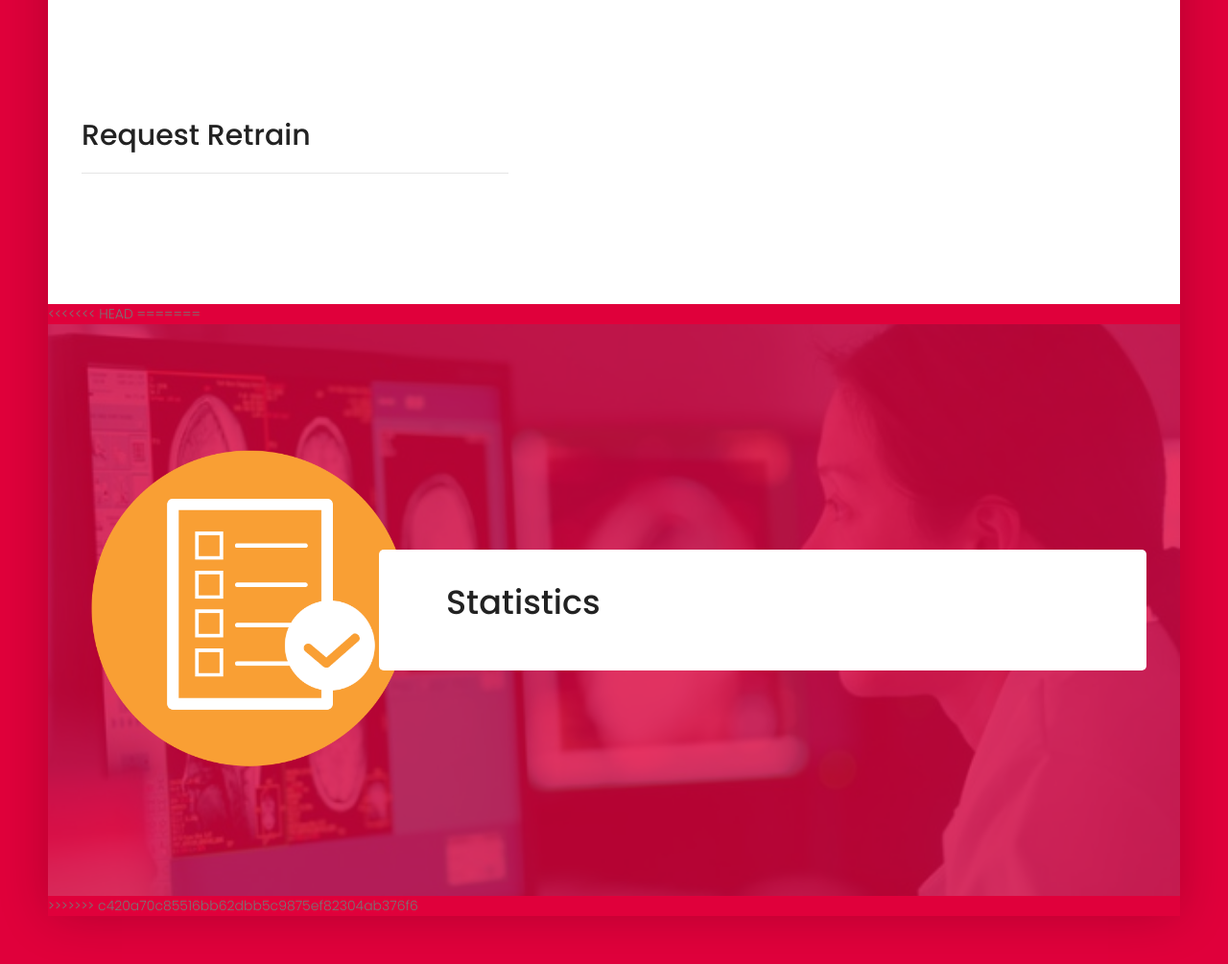
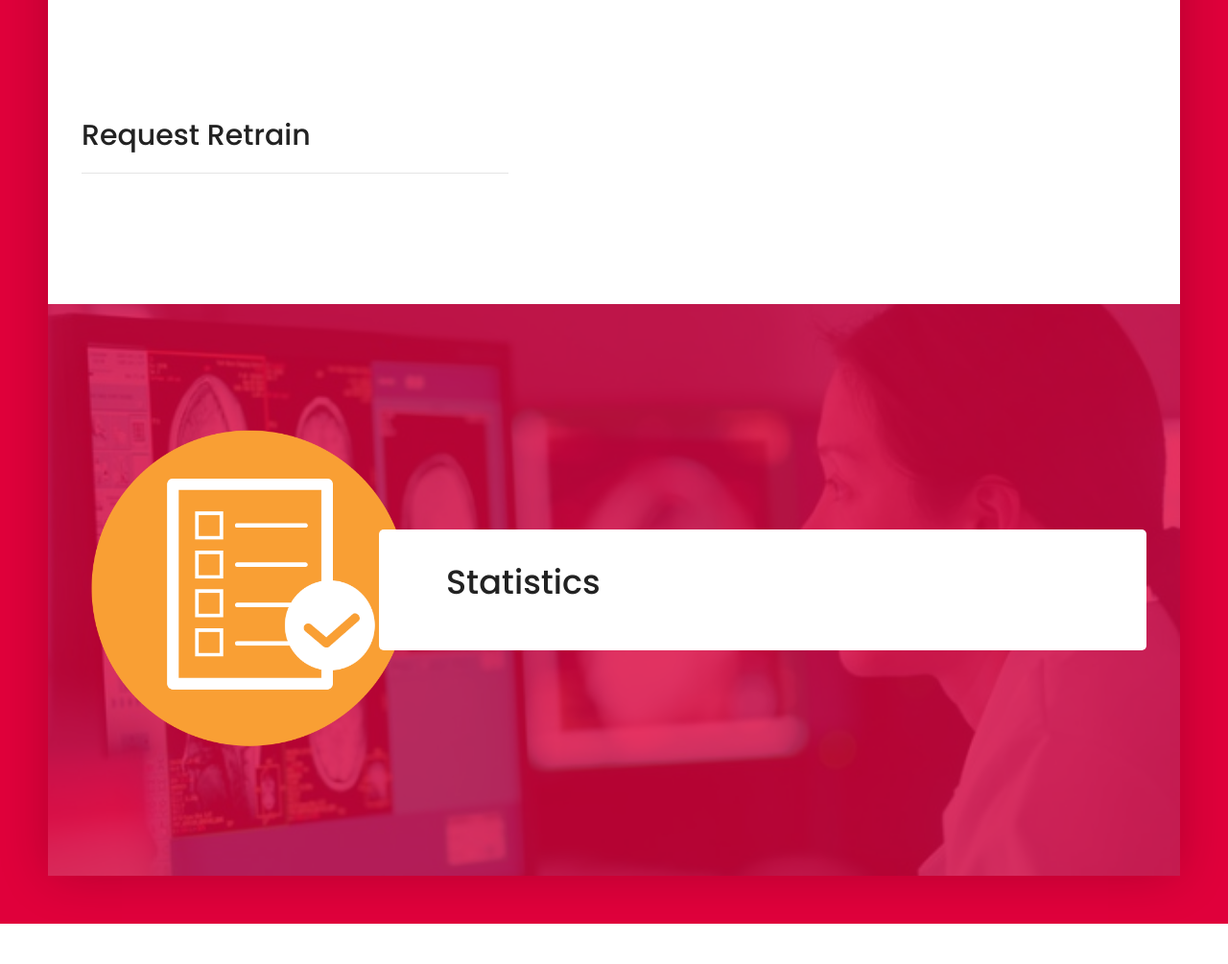
Before and after one commit to SaraaAwwad/ElbowDoc, a Flask app: page / in a window 1280 px wide. Shown: the part 2048-3053 px from the top of the page at 96% size. After the commit the page ends 3011 px from the top, so only its background shows below. Run offline with Flask 2, Linux system fonts and the light colour scheme; parts of the project's set-up code (start-up, migrations or seed data) failed here and were passed over; some libraries are stand-ins or nearby versions.

Commit message:
html retrain

```diff
--- a/templates/upload.html
+++ b/templates/upload.html
@@ -215,10 +215,7 @@ input[type="file"] {
 				</div>
 			</div>
 		</section>
-<<<<<<< HEAD
 
-
-=======
 		<!-- End Achivement Area --
 		<!-- Start studio Area -->
 		<section class="section-gap studio-area" id = "statistics">
@@ -516,7 +513,6 @@ input[type="file"] {
 			<!--</div>-->
 		<!--</footer>-->
 		<!--&lt;!&ndash; End Footer Area &ndash;&gt;-->
->>>>>>> c420a70c85516bb62dbb5c9875ef82304ab376f6
 		</div>
 
 		<script src="https://cdnjs.cloudflare.com/ajax/libs/popper.js/1.11.0/umd/popper.min.js" integrity="sha384-b/U6ypiBEHpOf/4+1nzFpr53nxSS+GLCkfwBdFNTxtclqqenISfwAzpKaMNFNmj4" crossorigin="anonymous"></script>
@@ -709,15 +705,12 @@ $("#vflipbutton").click(function(e) {
 	   				dataType: 'json',
 	   				    success: function(data) {
                         $('#result').text('Predicted Classification:');
-<<<<<<< HEAD
 	   					$('#datares').text(data);
 	   					$("#choice").show();
 	   					$(".retrainbutton").show();
-=======
 	   					$('#datares').text(data[0]);
 	   					$('#result_stat').text('Probability:');
                         $('#stat_res').text(data[1]);
->>>>>>> c420a70c85516bb62dbb5c9875ef82304ab376f6
                         },
                         error: function(data) {
                           alert("Error");
@@ -726,7 +719,6 @@ $("#vflipbutton").click(function(e) {
 	   		});
 
 
-<<<<<<< HEAD
 	   		$(".retrainbutton").click(function(){
 	   			var $SCRIPT_ROOT = {{ request.script_root|tojson|safe }};
 	   			var canvasObj = document.getElementById("canvas");
@@ -746,10 +738,6 @@ $("#vflipbutton").click(function(e) {
                         }
 	   			});
 	   		});
-=======
-
-
->>>>>>> c420a70c85516bb62dbb5c9875ef82304ab376f6
 
 	</script>
 
```
